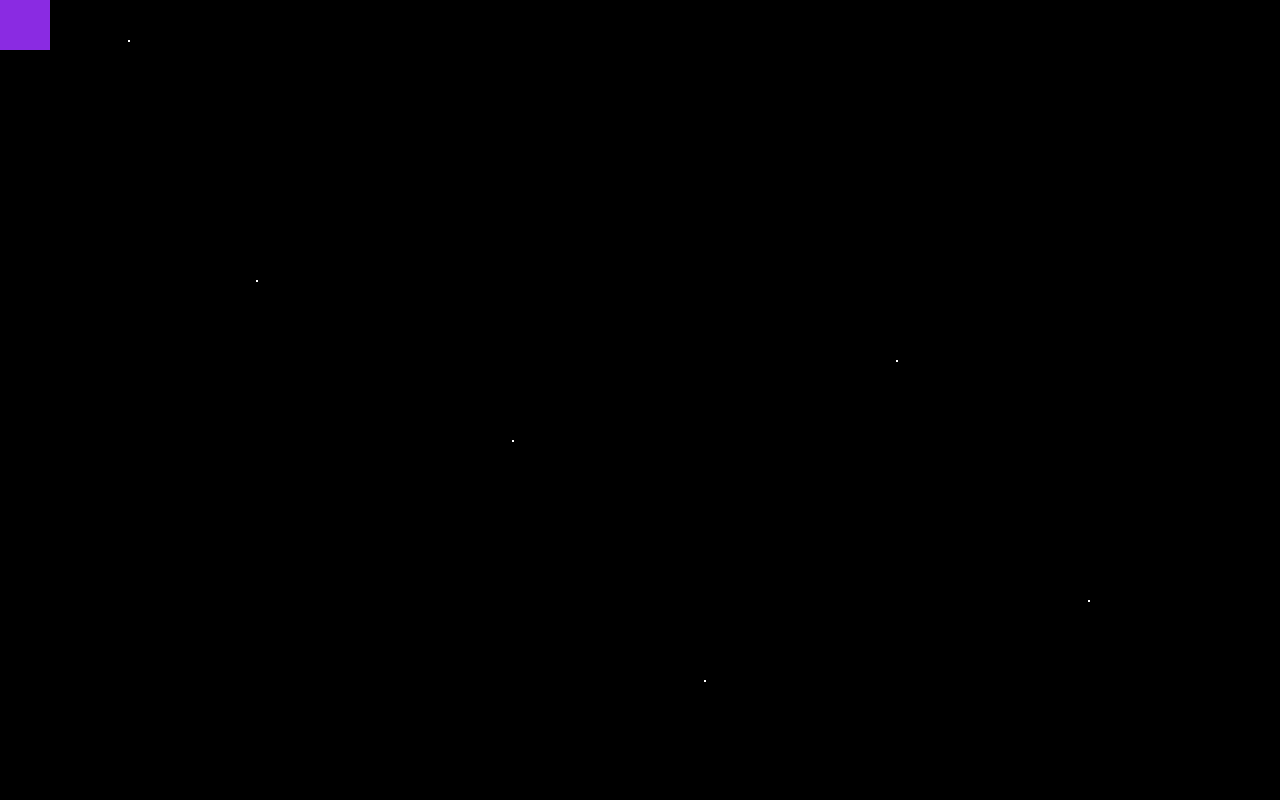
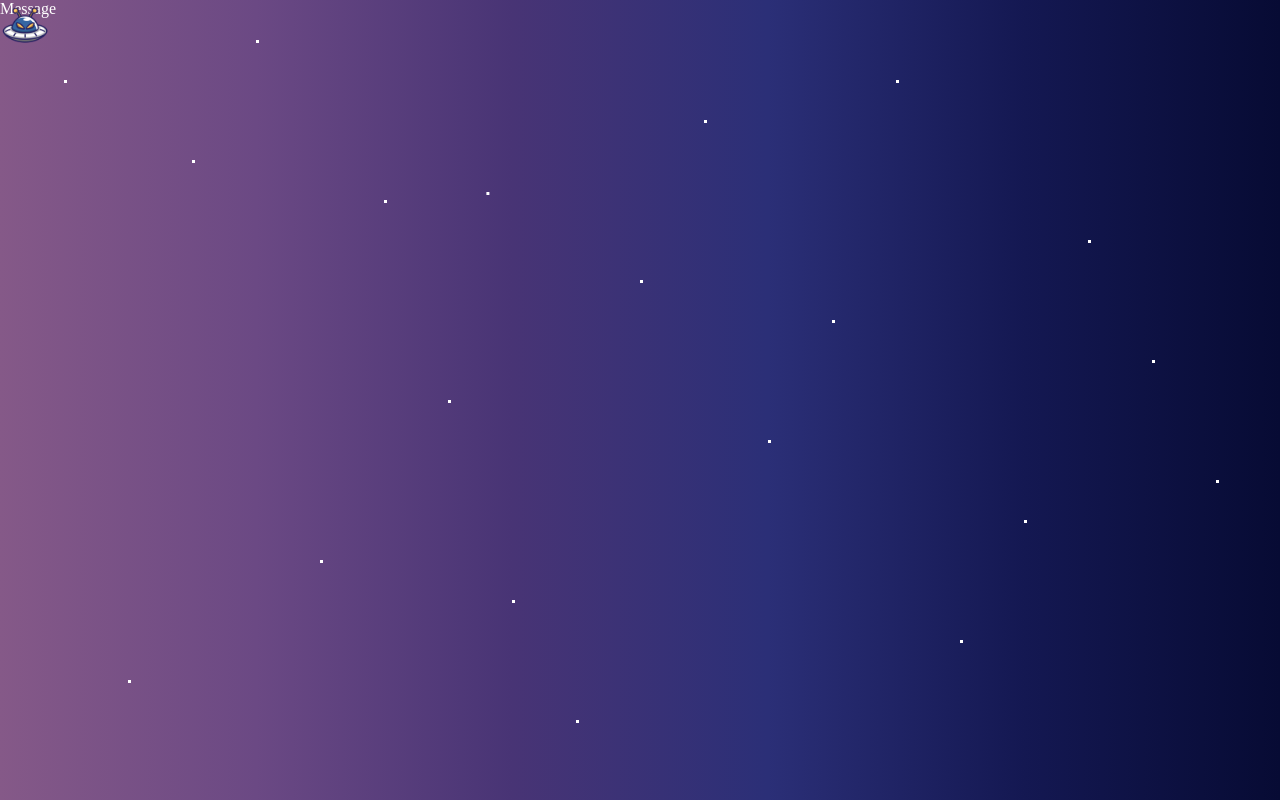
Before and after one commit to elzbieta-k/JSA-oppgave1-MovingObject, a plain HTML site: page index.html in a window 1280 px wide. Drawn offline with Linux system fonts and the light colour scheme.

Commit message:
Added sparkling animation to the background and changed background-color

```diff
--- a/index.html
+++ b/index.html
@@ -8,10 +8,11 @@
     <script src="script.js" defer></script>
   </head>
   <body>
-    <div class="stars"></div>
-    <div class="object"></div>
-    <div class="message">
-      <p></p>
+    <div class="stars">
+      <div class="message">
+        <p>Message</p>
+      </div>
     </div>
+    <div class="object"><img src="images/spaceship.png" alt="" /></div>
   </body>
 </html>
--- a/style.css
+++ b/style.css
@@ -7,7 +7,6 @@
 body {
   position: relative;
   overflow: hidden;
-  background-color: #141852;
 }
 .object {
   height: 50px;
@@ -15,7 +14,7 @@ body {
   position: absolute;
   top: 0;
   left: 0;
-  background-color: blueviolet;
+  background-color: transparent;
   transition: all 0.1s;
 }
 
@@ -23,29 +22,82 @@ body {
   position: fixed;
   inset: 0;
   overflow: hidden;
-  background: #000;
+  background: linear-gradient(
+    0.25turn,
+    #855988,
+    #6b4984,
+    #483475,
+    #2b2f77,
+    #141852,
+    #070b34
+  );
 }
 
 .stars::before,
+stars::after {
+  content: "";
+  position: absolute;
+  left: 0;
+  top: 0;
+  width: 3px;
+  height: 3px;
+  background: transparent;
+  box-shadow: 5vw 10vh white, 15vw 20vh white, 25vw 70vh white, 35vw 50vh white,
+    45vw 90vh white, 55vw 15vh white, 65vw 40vh white, 75vw 80vh white,
+    85vw 30vh white, 95vw 60vh white, 10vw 85vh white, 20vw 5vh white,
+    38vw 24vh white, 30vw 25vh white, 40vw 75vh white, 50vw 35vh white,
+    60vw 55vh white, 70vw 10vh white, 80vw 65vh white, 90vw 45vh white,
+    100vw 20vh white;
+  animation: sparkling 1s ease-in-out infinite;
+}
+
+@keyframes sparkling {
+  0% {
+    opacity: 1;
+  }
+  50% {
+    opacity: 0.5;
+  }
+  100% {
+    opacity: 1;
+  }
+}
+/* .stars::before,
 .stars::after {
   content: "";
   position: absolute;
   left: 0;
-  top: -100vh; /* start above view */
+  top: -100vh;
   width: 2px;
   height: 2px;
   background: transparent;
-  box-shadow: 20vw 10vh #fff, 40vw 30vh #fff, 70vw 20vh #fff, 10vw 80vh #fff,
-    55vw 60vh #fff, 85vw 50vh #fff; /* add many more! */
+  box-shadow: 5vw 10vh white, 15vw 20vh white, 25vw 70vh white, 35vw 50vh white,
+    45vw 90vh white, 55vw 15vh white, 65vw 40vh white, 75vw 80vh white,
+    85vw 30vh white, 95vw 60vh white, 10vw 85vh white, 20vw 5vh white,
+    30vw 25vh white, 40vw 75vh white, 50vw 35vh white, 60vw 55vh white,
+    70vw 10vh white, 80vw 65vh white, 90vw 45vh white, 100vw 20vh white;
   animation: fall 8s linear infinite;
 }
 
 .stars::after {
   animation-delay: 4s;
-} /* offset for seamless loop */
+}
 
 @keyframes fall {
   to {
     transform: translateY(200vh);
-  } /* drop past the screen */
+  }
+} */
+
+.message {
+  z-index: 1000;
 }
+
+p {
+  color: white;
+}
+
+img {
+  height: 100%;
+  width: 100%;
+}
```
Also changed, not shown: images/spaceship.png (added).
